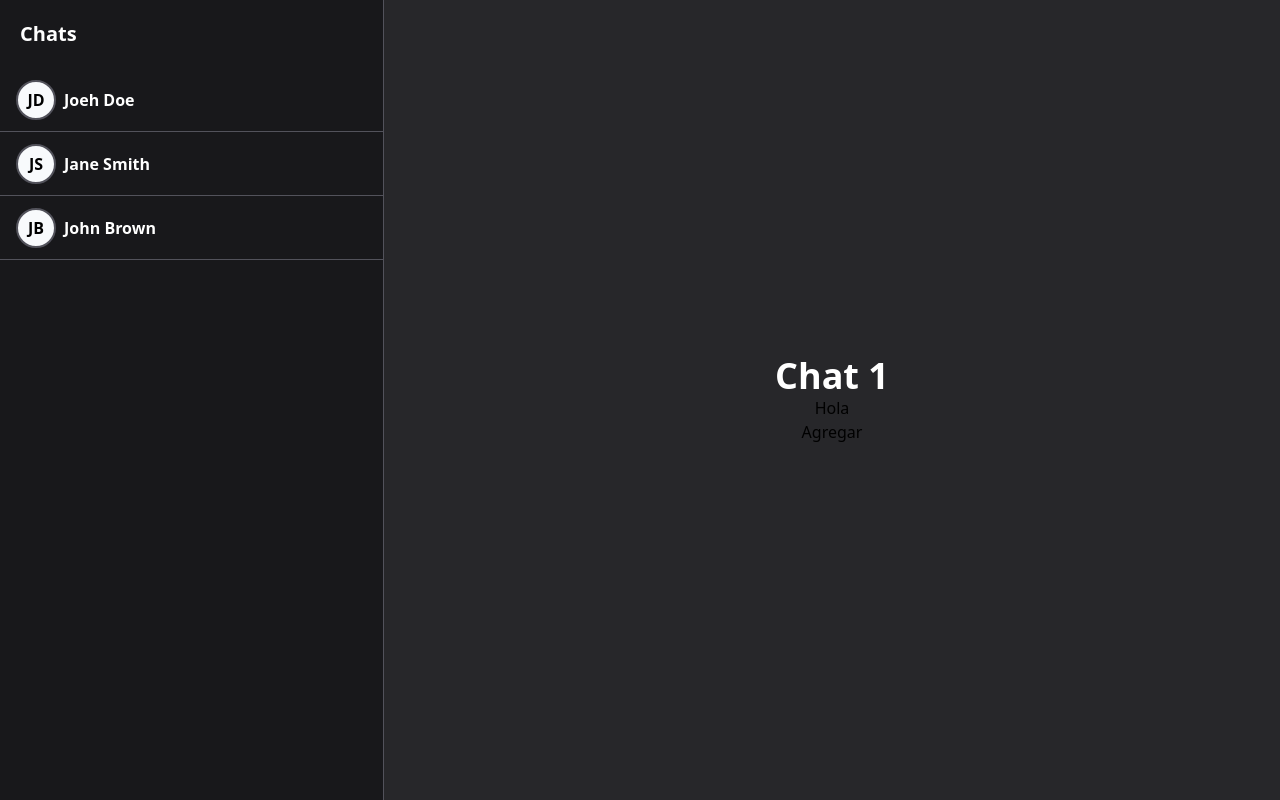
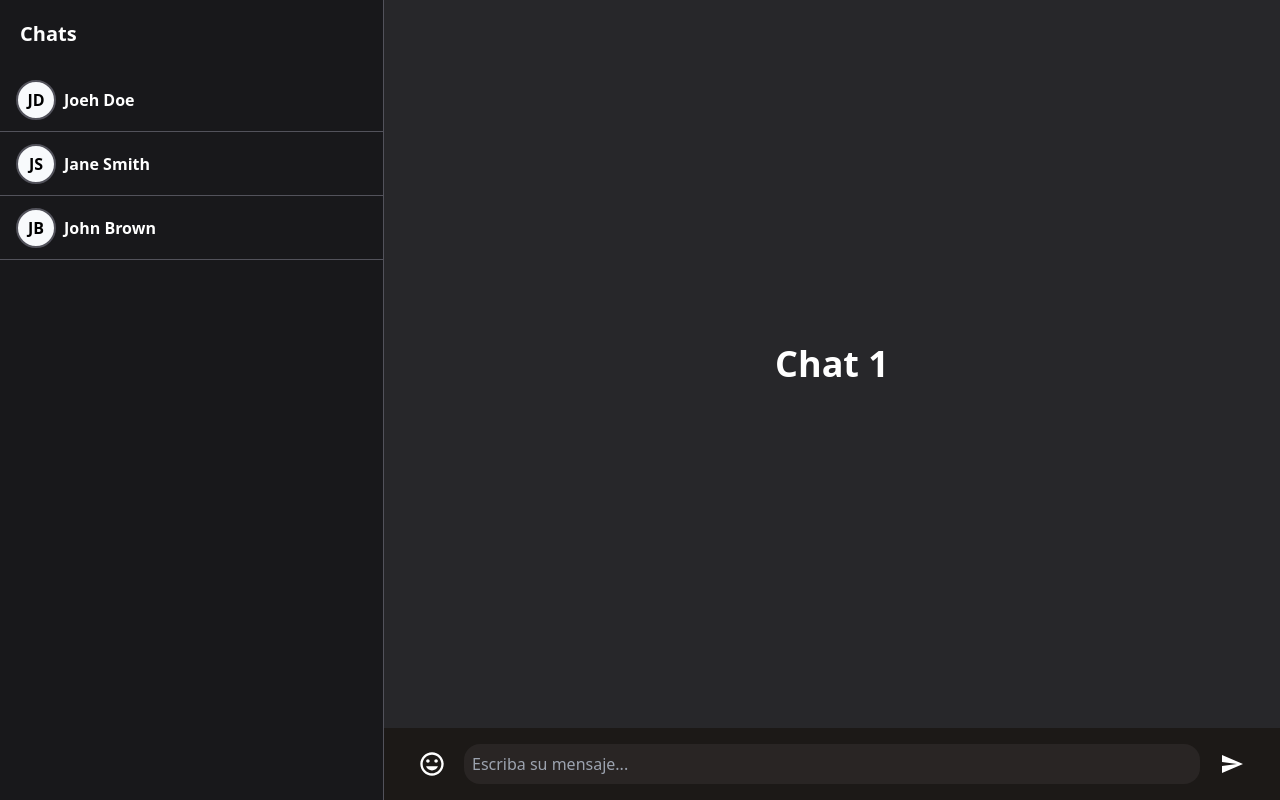
Before and after one commit to NicolasAmorosi/chat-frontend, a React (Vite) app: page /chat/1 in a window 1280 px wide. Built offline with nearby package versions, Linux system fonts and the light colour scheme.

Commit message:
agregue el footer

```diff
--- a/package.json
+++ b/package.json
@@ -10,8 +10,14 @@
     "preview": "vite preview"
   },
   "dependencies": {
+    "@chakra-ui/react": "^3.0.0",
+    "@emotion/react": "^11.13.3",
+    "@emotion/styled": "^11.13.0",
+    "@mui/icons-material": "^6.1.5",
+    "@mui/material": "^6.1.5",
     "react": "^18.3.1",
     "react-dom": "^18.3.1",
+    "react-icons": "^5.3.0",
     "react-router-dom": "^6.26.2",
     "socket.io-client": "^4.8.0"
   },
--- /dev/null
+++ b/src/components/ui/FooterChat.jsx
@@ -0,0 +1,39 @@
+import * as React from 'react';
+import Button from '@mui/material/Button';
+import SendIcon from '@mui/icons-material/Send';
+import Stack from '@mui/material/Stack';
+import { MdInsertEmoticon } from "react-icons/md";
+
+export function FooterChat() {
+  const [message, setMessage] = React.useState('');
+
+  const handleSendMessage = (event) => {
+    event.preventDefault();
+    console.log(message);
+    setMessage('');
+  };
+
+  return (
+    <div className="bg-stone-900 left-0 bottom-0 w-full p-4 flex justify-items-center">
+      <Stack direction="row" spacing={0}>
+        <Button className='text-slate-300'>
+          {<MdInsertEmoticon className='text-white w-7 h-7' />}
+        </Button>
+      </Stack>
+      <form className="relative w-full" onSubmit={handleSendMessage}>
+        <input
+          type="text"
+          className="bg-stone-800 p-2 outline-none w-full rounded-2xl text-gray-300"
+          placeholder='Escriba su mensaje...'
+          value={message}
+          onChange={(e) => setMessage(e.target.value)}
+        />
+      </form>
+      <Stack direction="row" spacing={0}>
+        <Button onClick={handleSendMessage}>
+          {<SendIcon className='text-white' />}
+        </Button>
+      </Stack>
+    </div>
+  );
+}
--- a/src/pages/Chat.jsx
+++ b/src/pages/Chat.jsx
@@ -1,4 +1,5 @@
 import { useParams } from "react-router-dom";
+import { FooterChat } from "../components/ui/FooterChat.jsx";
 
 export function Chat() {
   const { chatId } = useParams();
@@ -7,9 +8,8 @@ export function Chat() {
     <div className=" flex flex-col items-between grow">
       <div className="flex flex-col items-center justify-center w-full h-full bg-zinc-800">
         <h1 className="text-4xl font-bold text-white">Chat {chatId}</h1>
-        <div>Hola</div>
-        <button>Agregar</button>
       </div>
+      <FooterChat />
     </div>
   );
 }
```
Also changed, not shown: 1 other file (tests, documents, lock files or other folders).
